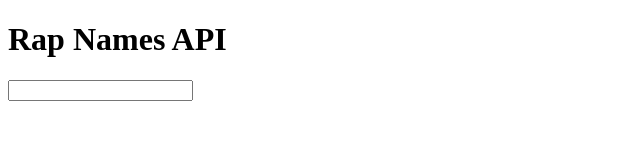
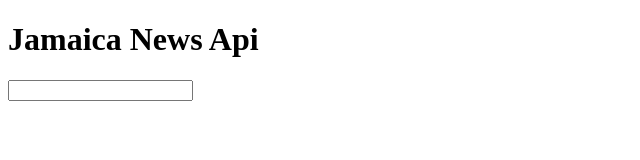
Before and after one commit to dagmar-dev/api-project, a website: page index.html in a window 1280 px wide. Shown: the whole page, without its empty margins (0-640 px from the left). Drawn offline with Linux system fonts and the light colour scheme.

Commit message:
update project name

```diff
--- a/index.html
+++ b/index.html
@@ -4,10 +4,10 @@
     <meta charset="UTF-8">
     <meta http-equiv="X-UA-Compatible" content="IE=edge">
     <meta name="viewport" content="width=device-width, initial-scale=1.0">
-    <title>Document</title>
+    <title>Jamaica News Api</title>
 </head>
 <body>
-    <h1>Rap Names API</h1>
+    <h1>Jamaica News Api</h1>
     <input type="text">
 </body>
 </html>
```
